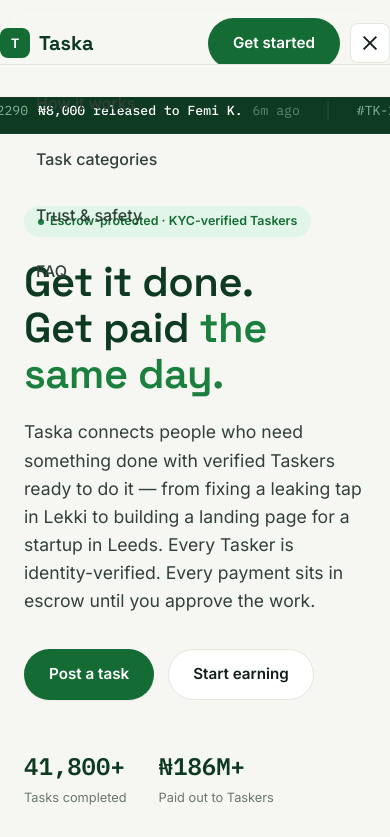
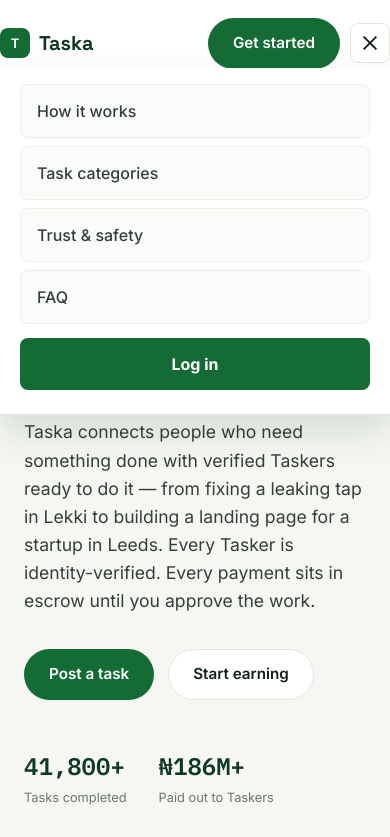
Before and after one commit to Syslar/Taska, a plain HTML site: page index.html in a window 390 px wide. Both pictures are taken after a click on the button "Toggle menu". Shown: the top 837 px of the page. Drawn offline with Linux system fonts and the light colour scheme.

Commit message:
UI updates for auth, mobile nav, and footer

```diff
--- a/css/styles.css
+++ b/css/styles.css
@@ -308,29 +308,51 @@ button { cursor: pointer; }
 .nav-toggle.is-open span::before { transform: translateY(6px) rotate(45deg); }
 .nav-toggle.is-open span::after { transform: translateY(-6px) rotate(-45deg); }
 
+.nav-link-login, .nav-link-signup { display: none !important; }
+
 @media (max-width: 860px) {
+  .site-header { position: sticky; top: 0; z-index: 1000; background: #FFFFFF; }
   .nav-links {
     position: fixed;
-    inset: 64px 0 0 0;
-    background: var(--paper);
+    top: 68px;
+    left: 0;
+    right: 0;
+    bottom: auto;
+    background: #FFFFFF !important;
     flex-direction: column;
     align-items: stretch;
-    padding: 12px 20px 20px;
-    gap: 4px;
-    transform: translateY(-8px);
+    padding: 16px 20px 24px;
+    gap: 8px;
+    transform: translateY(-12px);
     opacity: 0;
     pointer-events: none;
-    transition: transform .2s ease, opacity .2s ease;
-    border-top: 1px solid var(--line);
+    transition: transform .25s ease, opacity .25s ease;
+    border-bottom: 2px solid var(--line);
+    box-shadow: 0 16px 36px rgba(14, 58, 34, 0.14);
+    z-index: 9999;
   }
   .nav-links.is-open {
     transform: translateY(0);
     opacity: 1;
     pointer-events: auto;
   }
-  .nav-link { padding: 14px 16px; font-size: 1rem; }
+  .nav-link {
+    padding: 14px 16px;
+    font-size: 1rem;
+    border-radius: var(--radius-sm);
+    background: var(--surface-2);
+    border: 1px solid var(--line-soft);
+  }
+  .nav-link-login {
+    display: flex !important;
+    justify-content: center;
+    font-weight: 700;
+    color: #FFFFFF !important;
+    background: var(--green-700) !important;
+    border: none !important;
+    margin-top: 6px;
+  }
   .nav-toggle { display: flex; }
-  .nav-actions .btn-ghost { display: none; }
 }
 
 /* ==========================================================================
--- a/index.html
+++ b/index.html
@@ -5,7 +5,7 @@
 <meta name="viewport" content="width=device-width, initial-scale=1.0">
 <title>Taska — Post a Task or Earn From One, Verified From Day One</title>
 <meta name="description" content="Taska connects Nigerians who need tasks done with verified people ready to do them. Escrow-protected payments, KYC-verified Taskers, real accountability.">
-<link rel="stylesheet" href="css/styles.css">
+<link rel="stylesheet" href="css/styles.css?v=11">
 </head>
 <body>
 
@@ -22,11 +22,11 @@
       <a href="index.html#categories" class="nav-link">Task categories</a>
       <a href="index.html#trust" class="nav-link">Trust &amp; safety</a>
       <a href="index.html#faq" class="nav-link">FAQ</a>
-      <a href="App/Auth/login.html" class="nav-link" style="display:none">Log in</a>
+      <a href="App/Auth/login.html" class="nav-link nav-link-login">Log in</a>
     </div>
 
     <div class="nav-actions">
-      <a href="App/Auth/login.html" class="btn btn-ghost">Log in</a>
+      <a href="App/Auth/login.html" class="btn btn-ghost desktop-only">Log in</a>
       <a href="App/Auth/signup.html" class="btn btn-primary">Get started</a>
       <button class="nav-toggle" id="navToggle" aria-label="Toggle menu" aria-expanded="false">
         <span></span>
@@ -368,7 +368,7 @@
     </div>
     <div class="footer-bottom">
       <span>© 2026 Taska. All rights reserved.</span>
-      <span>Built in Lagos, Nigeria.</span>
+      <span>Built in Nigeria for Nigerians.</span>
     </div>
   </div>
 </footer>
```
Also changed, not shown: App/Auth/forgot-password.html (+6 -0 lines), App/Auth/login.html (+6 -0 lines), App/Auth/signup.html (+6 -0 lines).
